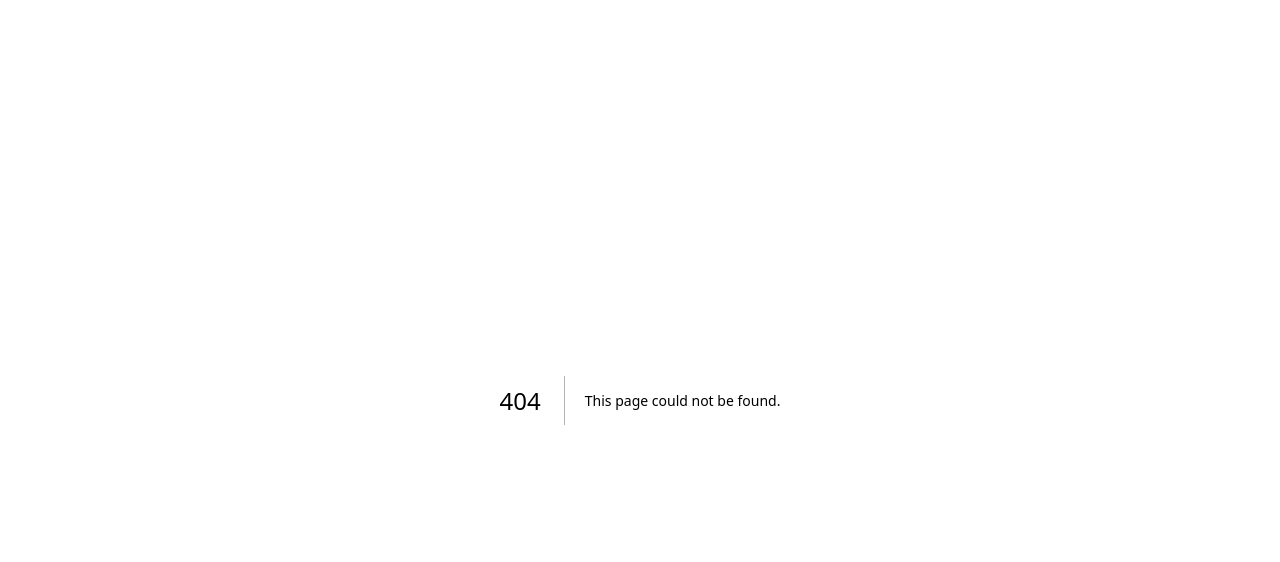
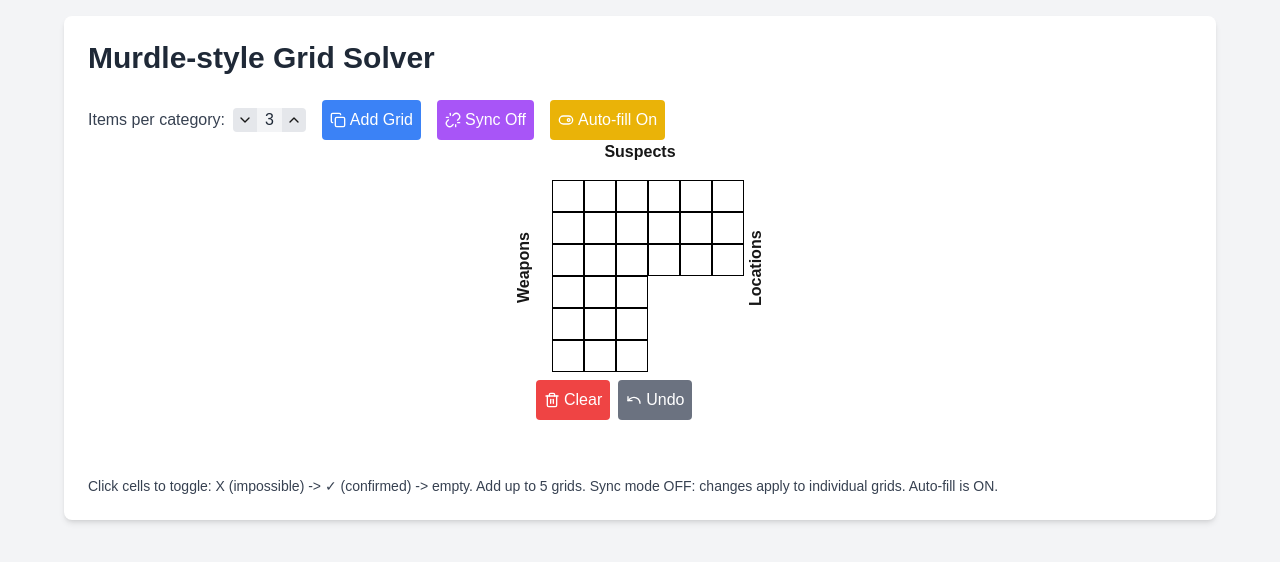
Before and after one commit to AnuGnane/queens-game, a Next.js app: page /murdle in a window 1280 px wide. Before the commit this address had no page. Shown: the top 562 px of the page. Built offline with nearby package versions, Linux system fonts and the light colour scheme.

Commit message:
Updated dependencies and configuration

```diff
--- a/src/app/components/GameSelectionScreen.tsx
+++ b/src/app/components/GameSelectionScreen.tsx
@@ -7,6 +7,7 @@ import { Button } from "@/components/ui/button";
 const GameSelectionScreen: React.FC = () => {
   const games = [
     { id: 'queens', name: 'Advanced Queens Game', path: '/queens' },
+    { id: 'murdle', name: 'Murdle Grid', path: '/murdle' },
     // Add more games here as you create them
     // { id: 'newgame', name: 'New Game Name', path: '/newgame' },
   ];
@@ -20,7 +21,7 @@ const GameSelectionScreen: React.FC = () => {
         <CardContent>
           <div className="grid grid-cols-1 md:grid-cols-2 gap-4">
             {games.map((game) => (
-              <Link key={game.id} href={game.path}>
+              <Link key={game.id} href={game.path} passHref>
                 <Button variant="outline" className="w-full h-24 text-lg">
                   {game.name}
                 </Button>
--- /dev/null
+++ b/src/app/components/murdlegrid.tsx
@@ -0,0 +1,220 @@
+'use client';
+
+import React, { useState, useCallback } from 'react';
+import { ChevronUp, ChevronDown, Check, X, Trash2, Copy, Link, Unlink, Undo, ToggleLeft, ToggleRight } from 'lucide-react';
+
+type CellState = 'empty' | 'cross' | 'check';
+type GridState = Record<string, CellState>;
+
+interface Grid {
+  id: number;
+  state: GridState;
+  history: GridState[];
+}
+
+const MurdleGrid: React.FC = () => {
+  const [itemCount, setItemCount] = useState<number>(3);
+  const [grids, setGrids] = useState<Grid[]>([{id: 1, state: {}, history: [{}]}]);
+  const [syncMode, setSyncMode] = useState<boolean>(false);
+  const [autoFillEnabled, setAutoFillEnabled] = useState<boolean>(true);
+
+  const increaseItemCount = () => setItemCount(prev => Math.min(prev + 1, 6));
+  const decreaseItemCount = () => setItemCount(prev => Math.max(prev - 1, 2));
+
+  const applyLogic = useCallback((gridState: GridState, itemCount: number): GridState => {
+    if (!autoFillEnabled) return gridState;
+    const newState = { ...gridState };
+    const sections = [
+      { startRow: 0, startCol: 0, endRow: itemCount - 1, endCol: itemCount - 1 },
+      { startRow: 0, startCol: itemCount, endRow: itemCount - 1, endCol: itemCount * 2 - 1 },
+      { startRow: itemCount, startCol: 0, endRow: itemCount * 2 - 1, endCol: itemCount - 1 }
+    ];
+
+    sections.forEach(section => {
+      for (let i = section.startRow; i <= section.endRow; i++) {
+        for (let j = section.startCol; j <= section.endCol; j++) {
+          if (newState[`${i}-${j}`] === 'check') {
+            // Mark row
+            for (let col = section.startCol; col <= section.endCol; col++) {
+              if (col !== j && newState[`${i}-${col}`] !== 'check') {
+                newState[`${i}-${col}`] = 'cross';
+              }
+            }
+            // Mark column
+            for (let row = section.startRow; row <= section.endRow; row++) {
+              if (row !== i && newState[`${row}-${j}`] !== 'check') {
+                newState[`${row}-${j}`] = 'cross';
+              }
+            }
+          }
+        }
+      }
+    });
+
+    return newState;
+  }, [autoFillEnabled]);
+
+  const toggleCell = useCallback((gridId: number, i: number, j: number) => {
+    setGrids(prevGrids =>
+      prevGrids.map(grid => {
+        if (!syncMode && grid.id !== gridId) return grid;
+        const key = `${i}-${j}`;
+        const currentState = grid.state[key] || 'empty';
+        let newState: CellState;
+        if (currentState === 'empty') {
+          newState = 'cross';
+        } else if (currentState === 'cross') {
+          newState = 'check';
+        } else {
+          newState = 'empty';
+        }
+        const updatedState = { ...grid.state, [key]: newState };
+        const finalState = newState === 'check' ? applyLogic(updatedState, itemCount) : updatedState;
+        return {
+          ...grid,
+          state: finalState,
+          history: [...grid.history, finalState]
+        };
+      })
+    );
+  }, [syncMode, applyLogic, itemCount]);
+
+  const undoGrid = (gridId: number) => {
+    setGrids(prevGrids =>
+      prevGrids.map(grid => {
+        if (!syncMode && grid.id !== gridId) return grid;
+        if (grid.history.length > 1) {
+          const newHistory = grid.history.slice(0, -1);
+          return {
+            ...grid,
+            state: newHistory[newHistory.length - 1],
+            history: newHistory
+          };
+        }
+        return grid;
+      })
+    );
+  };
+
+  const clearGrid = (gridId: number) => {
+    setGrids(prevGrids =>
+      prevGrids.map(grid =>
+        (!syncMode && grid.id !== gridId) ? grid : { ...grid, state: {}, history: [{}] }
+      )
+    );
+  };
+
+  const addGrid = () => {
+    if (grids.length < 5) {
+      setGrids(prev => [...prev, { id: Date.now(), state: {}, history: [{}] }]);
+    }
+  };
+
+  const renderGrid = (gridId: number, gridState: GridState) => {
+    const cells = [];
+
+    // Add labels
+    cells.push(
+      <div key={`${gridId}-label-suspects`} className="absolute -top-6 left-0 w-full text-center font-bold">Suspects</div>,
+      <div key={`${gridId}-label-locations`} className="absolute -right-6 top-0 h-full flex items-center justify-center font-bold" style={{writingMode: 'vertical-rl', transform: 'rotate(180deg)'}}>Locations</div>,
+      <div key={`${gridId}-label-weapons`} className="absolute -left-6 top-0 h-full flex items-center justify-center font-bold" style={{writingMode: 'vertical-rl', transform: 'rotate(180deg)'}}>Weapons</div>
+    );
+
+    for (let i = 0; i < itemCount * 2; i++) {
+      for (let j = 0; j < itemCount * 2; j++) {
+        if (i >= itemCount && j >= itemCount) continue;
+
+        const cellState = gridState[`${i}-${j}`] || 'empty';
+
+        cells.push(
+          <div
+            key={`${gridId}-${i}-${j}`}
+            className={`w-8 h-8 flex items-center justify-center cursor-pointer
+                        border border-black
+                        ${cellState === 'empty' ? 'bg-white hover:bg-gray-100' :
+                          cellState === 'check' ? 'bg-green-100' : 'bg-red-100'}`}
+            onClick={() => toggleCell(gridId, i, j)}
+            style={{
+              gridColumn: j + 1,
+              gridRow: i + 1,
+            }}
+          >
+            {cellState === 'check' ? (
+              <Check className="text-green-500" size={16} />
+            ) : cellState === 'cross' ? (
+              <X className="text-red-500" size={16} />
+            ) : null}
+          </div>
+        );
+      }
+    }
+    return cells;
+  };
+
+  return (
+    <div className="min-h-screen bg-gray-100 p-4 overflow-auto">
+      <div className="max-w-6xl mx-auto bg-white rounded-lg shadow-md p-6">
+        <h2 className="text-3xl font-bold mb-6 text-gray-800">Murdle-style Grid Solver</h2>
+        <div className="flex flex-wrap items-center mb-6 space-x-4">
+          <div className="flex items-center mb-2 sm:mb-0">
+            <span className="mr-2 text-gray-700">Items per category:</span>
+            <button onClick={decreaseItemCount} className="p-1 bg-gray-200 rounded-l hover:bg-gray-300"><ChevronDown size={16} /></button>
+            <span className="px-2 bg-gray-100 text-gray-800">{itemCount}</span>
+            <button onClick={increaseItemCount} className="p-1 bg-gray-200 rounded-r hover:bg-gray-300"><ChevronUp size={16} /></button>
+          </div>
+          <button onClick={addGrid} className="p-2 bg-blue-500 text-white rounded flex items-center hover:bg-blue-600" disabled={grids.length >= 5}>
+            <Copy size={16} className="mr-1" /> Add Grid
+          </button>
+          <button onClick={() => setSyncMode(!syncMode)} className="p-2 bg-purple-500 text-white rounded flex items-center hover:bg-purple-600">
+            {syncMode ? <Link size={16} className="mr-1" /> : <Unlink size={16} className="mr-1" />}
+            {syncMode ? "Sync On" : "Sync Off"}
+          </button>
+          <button onClick={() => setAutoFillEnabled(!autoFillEnabled)} className="p-2 bg-yellow-500 text-white rounded flex items-center hover:bg-yellow-600">
+            {autoFillEnabled ? <ToggleRight size={16} className="mr-1" /> : <ToggleLeft size={16} className="mr-1" />}
+            Auto-fill {autoFillEnabled ? "On" : "Off"}
+          </button>
+        </div>
+        <div className="flex flex-wrap justify-center gap-8">
+          {grids.map(grid => (
+            <div key={grid.id} className="relative mb-8">
+              <div className="relative" style={{
+                width: `${itemCount * 4 + 1}rem`,
+                height: `${itemCount * 4 + 1}rem`,
+                padding: '1rem'
+              }}>
+                <div className="grid" style={{
+                  gridTemplateColumns: `repeat(${itemCount * 2}, 2rem)`,
+                  gridTemplateRows: `repeat(${itemCount * 2}, 2rem)`,
+                }}>
+                  {renderGrid(grid.id, grid.state)}
+                </div>
+              </div>
+              <div className="mt-2 flex space-x-2">
+                <button
+                  onClick={() => clearGrid(grid.id)}
+                  className="p-2 bg-red-500 text-white rounded flex items-center hover:bg-red-600"
+                >
+                  <Trash2 size={16} className="mr-1" /> Clear
+                </button>
+                <button
+                  onClick={() => undoGrid(grid.id)}
+                  className="p-2 bg-gray-500 text-white rounded flex items-center hover:bg-gray-600"
+                  disabled={grid.history.length <= 1}
+                >
+                  <Undo size={16} className="mr-1" /> Undo
+                </button>
+              </div>
+            </div>
+          ))}
+        </div>
+        <p className="mt-6 text-sm text-gray-700">
+          {"Click cells to toggle: X (impossible) -> ✓ (confirmed) -> empty. Add up to 5 grids."}
+          {syncMode ? " Sync mode ON: changes apply to all grids." : " Sync mode OFF: changes apply to individual grids."}
+          {autoFillEnabled ? " Auto-fill is ON." : " Auto-fill is OFF."}
+        </p>
+      </div>
+    </div>
+  );
+};
+
+export default MurdleGrid;
--- /dev/null
+++ b/src/app/murdle/page.tsx
@@ -0,0 +1,5 @@
+import MurdleGrid from '../components/murdlegrid';
+
+export default function MurdlePage() {
+  return <MurdleGrid />;
+}
```
